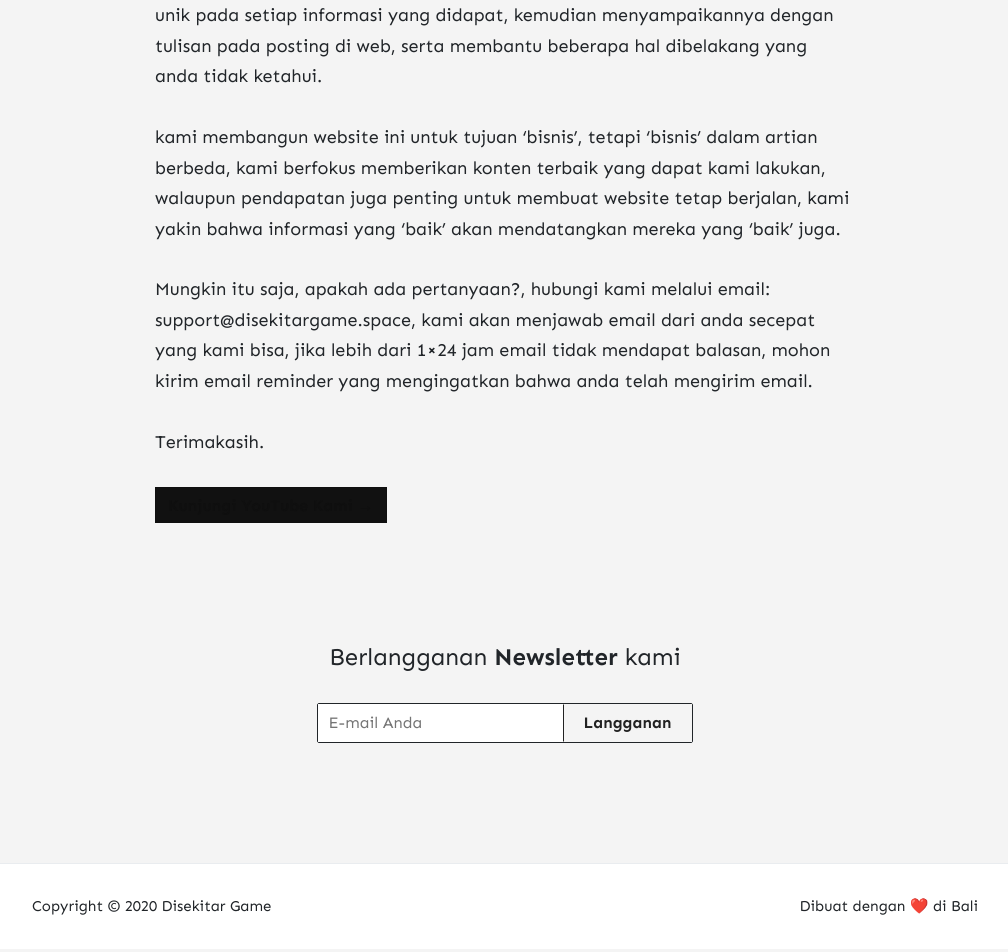
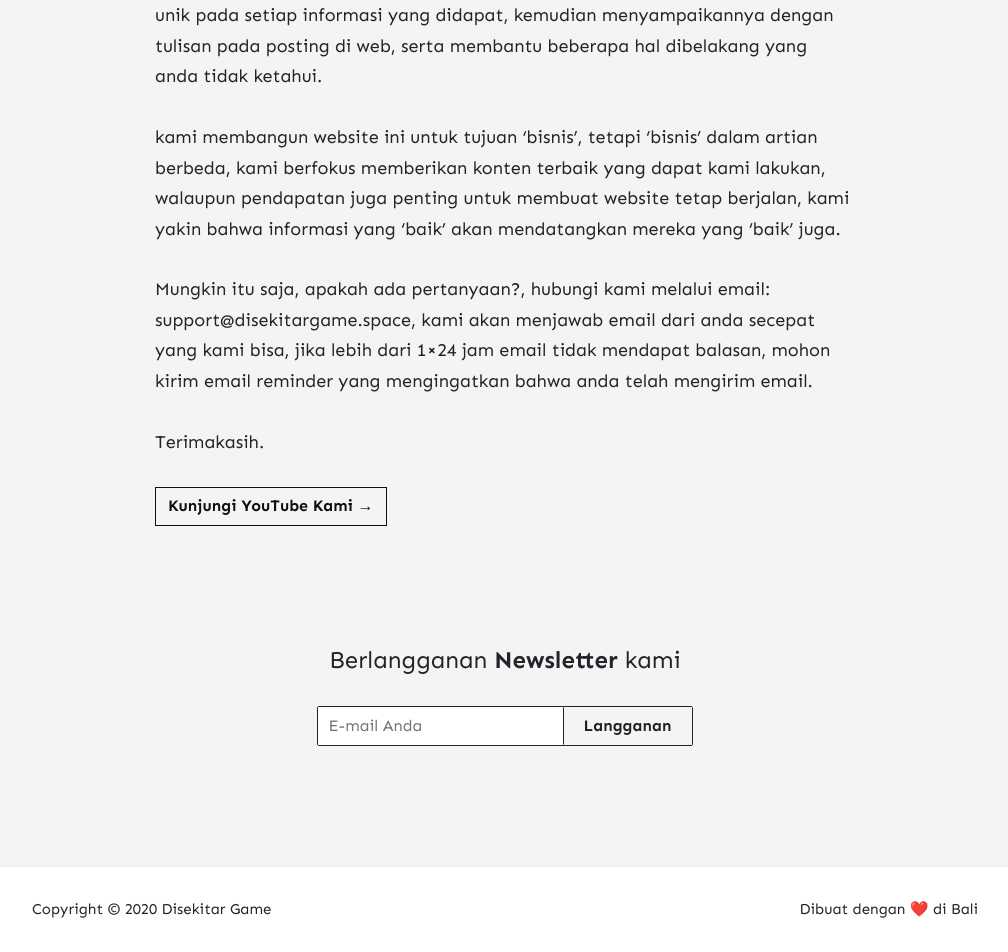
Before and after one commit to arytapermana/dsg-web, a Jekyll site: the page built from _pages/about.md, in a window 1280 px wide. Shown: the part 1183-2135 px from the top of the page, without its empty margins (135-1143 px from the left). Built offline with Jekyll 4.4.1, drawn with Linux system fonts in a browser that asks for light colours; nearby versions of some CDN libraries; comment, search, counter and statistics services are not loaded.

Commit message:
new-style

```diff
--- a/_pages/about.md
+++ b/_pages/about.md
@@ -19,4 +19,4 @@ Mungkin itu saja, apakah ada pertanyaan?, hubungi kami melalui email: support@di
 
 Terimakasih.
 
-<a target="_blank" href="https://www.youtube.com/embed/xaM4cvbAxk8" class="btn btn-dark"> Kunjungi YouTube Kami &rarr;</a>
+<a target="_blank" href="https://www.youtube.com/embed/xaM4cvbAxk8" class="btn"> Kunjungi YouTube Kami &rarr;</a>
--- a/assets/css/theme.scss
+++ b/assets/css/theme.scss
@@ -58,6 +58,8 @@ h1,h2,h3,h4,h5,h6 {
 }
 .btn {
     min-width: 180px;
+    padding-bottom: 7px !important;
+    border: solid 1px !important;
 }
 blockquote {
     font-family: Times New Roman;
```
